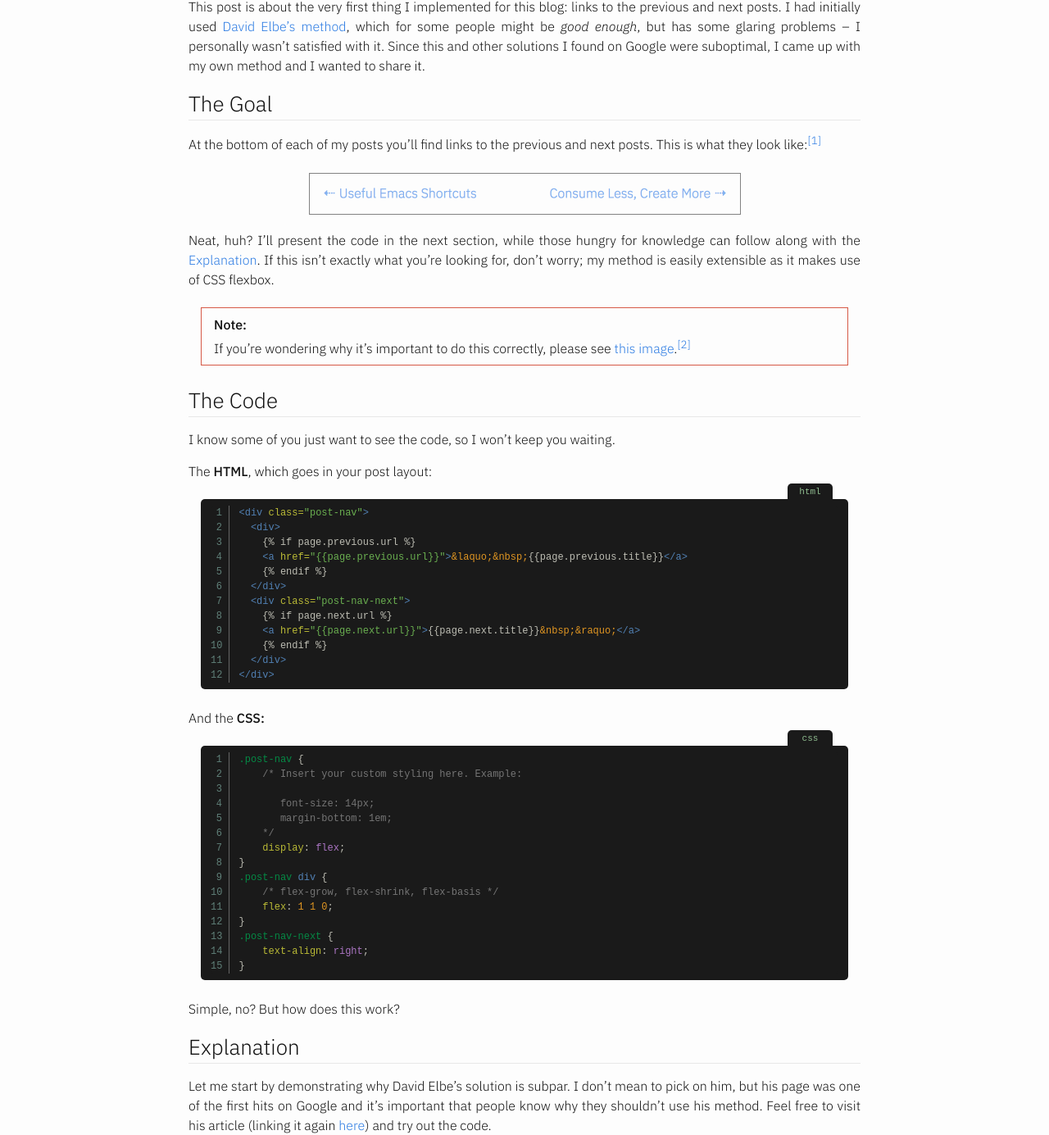
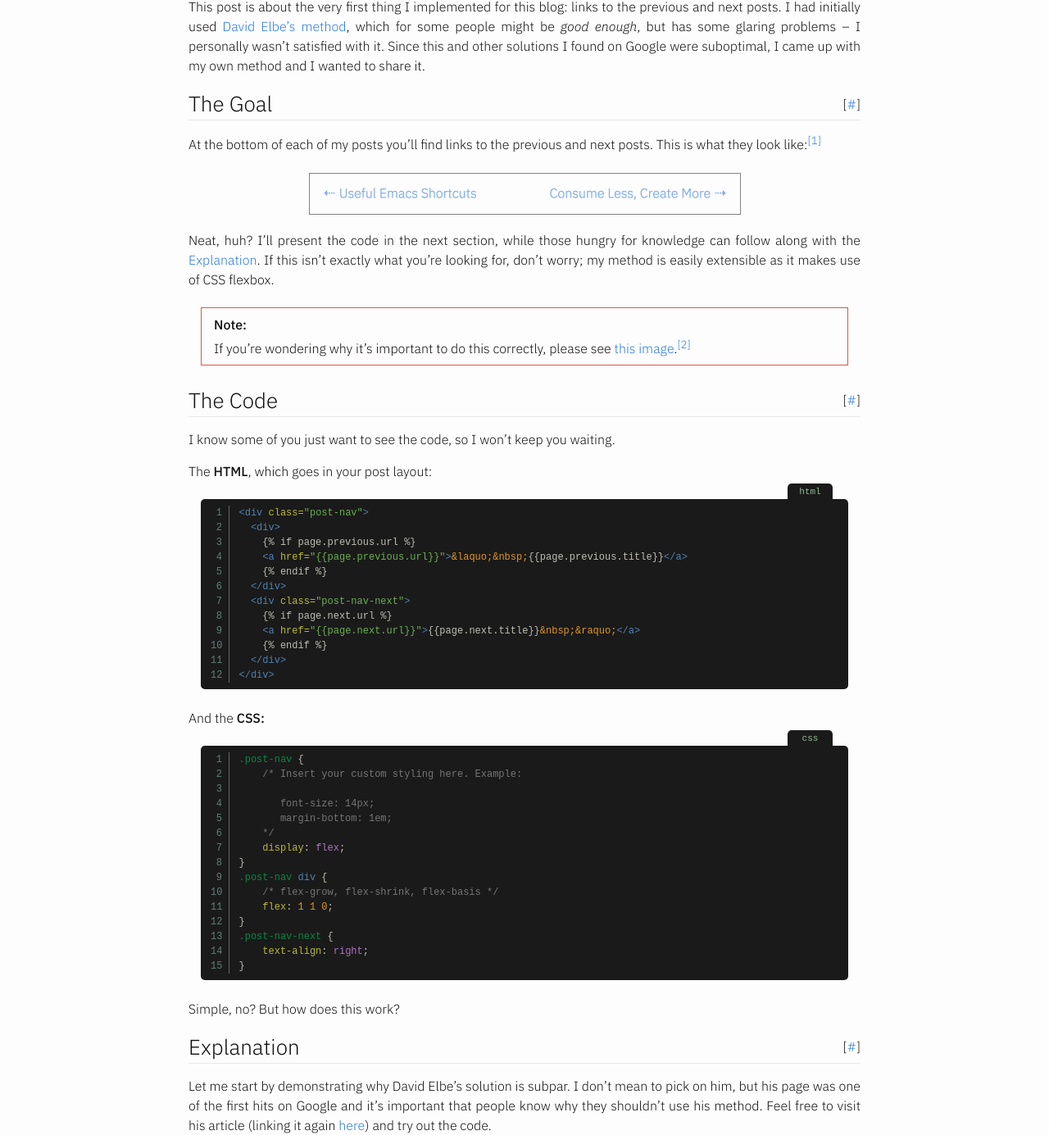
Before and after one commit to mrcnski/signor.dev, a Jekyll site: the page built from _posts/2018-05-10-jekyll-previous-and-next-posts.md, in a window 1280 px wide. Shown: the part 304-1689 px from the top of the page at 82% size. Built offline with Jekyll 4.4.1, drawn with Linux system fonts in a browser that asks for light colours.

Commit message:
add anchor links to headers

```diff
--- a/_includes/comment-list.html
+++ b/_includes/comment-list.html
@@ -24,7 +24,8 @@
       </span>
 
       {% if url != '' %}
-      <span>[<a href="//{{ url | remove_first:"http://" | remove_first:"https://" }}">site</a>]
+      <span class="comment-site">
+        [<a href="//{{ url | remove_first:"http://" | remove_first:"https://" }}">site</a>]
       </span>
       {% endif %}
 
@@ -36,7 +37,9 @@
     </div>
 
     <div class="comment-header-right">
-      <span class="comment-anchor">[<a href="#comment-{{ i }}">#</a>]</span>
+      <span class="comment-anchor">
+        [<a href="#comment-{{ i }}">#</a>]
+      </span>
     </div>
   </div>
 
--- a/_includes/footer.html
+++ b/_includes/footer.html
@@ -18,4 +18,6 @@
     </div>
   </div>
 
+  <script src="/assets/js/anchorize.js"></script>
+
 </footer>
--- a/_sass/minutia/_base.scss
+++ b/_sass/minutia/_base.scss
@@ -134,6 +134,20 @@ ul li:before {
 
 h1, h2, h3, h4, h5, h6 {
     font-weight: $base-font-weight;
+    text-align: left;
+    display: flex;
+}
+
+.header-anchor-container {
+    display: inline-block;
+    flex: 1 1 auto;
+    align-self: center;
+
+    margin-left: $spacing-unit / 4;
+    text-align: right;
+    font-size: $base-font-size;
+}
+.header-anchor {
 }
 
 h1 {
@@ -154,8 +168,6 @@ h2 {
     @include media-query($on-palm) {
         @include relative-font-size(1.5);
     }
-
-    text-align: left;
 }
 
 h3 {
@@ -164,8 +176,6 @@ h3 {
     @include media-query($on-palm) {
         @include relative-font-size(1.25);
     }
-
-    text-align: left;
 }
 
 /* Links */
--- a/_sass/minutia/_layout.scss
+++ b/_sass/minutia/_layout.scss
@@ -456,7 +456,7 @@ $line-height: 1.3;
 .copyright {
     font-size: $smaller-font-size;
     color: $gray;
-    text-align: CENTER;
+    text-align: center;
 }
 
 /* Spoilers */
--- a/_sass/minutia/_syntax-highlighting.scss
+++ b/_sass/minutia/_syntax-highlighting.scss
@@ -14,7 +14,6 @@ pre, code {
     font-kerning: none;
     font-variant: none;
 
-    color: $text-color;
     background-color: $light-purple;
 
     ::selection {
--- /dev/null
+++ b/assets/js/anchorize.js
@@ -0,0 +1,36 @@
+(function(){
+    'use strict';
+
+    /*
+      Create intra-page links.
+      Source: https://gist.github.com/SimplGy/a229d25cdb19d7f21231
+
+      Requires that your headings already have an `id` attribute set (because that's what jekyll does).
+      For every heading in your page, this adds a little anchor link `#` that you can click to get a permalink to the heading.
+      Ignores `h1`, because you should only have one per page.
+      The text content of the tag is used to generate the link, so it will fail "gracefully-ish" if you have duplicate heading text.
+    */
+
+    var headingNodes = [], results, link, div,
+        tags = ['h2', 'h3', 'h4', 'h5', 'h6'];
+
+    tags.forEach(function(tag){
+        results = document.getElementsByTagName(tag);
+        Array.prototype.push.apply(headingNodes, results);
+    });
+
+    headingNodes.forEach(function(node) {
+        div = document.createElement('div');
+        div.className = 'header-anchor-container';
+
+        link = document.createElement('a');
+        link.className = 'header-anchor';
+        link.textContent = '#';
+        link.href = '#' + node.getAttribute('id');
+        div.innerHTML += "[";
+        div.appendChild(link);
+        div.innerHTML += "]";
+        node.appendChild(div);
+    });
+
+})();
```
